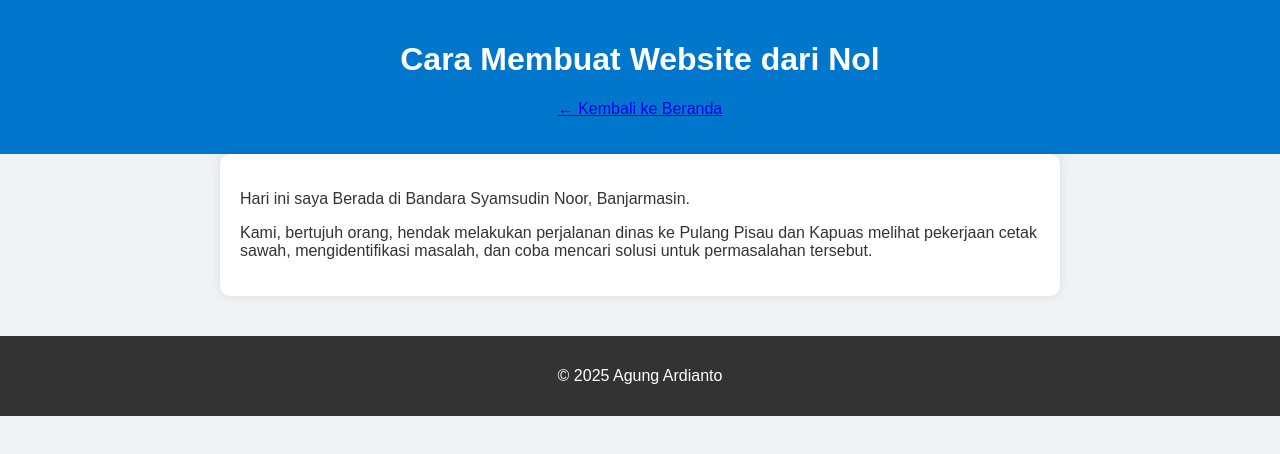
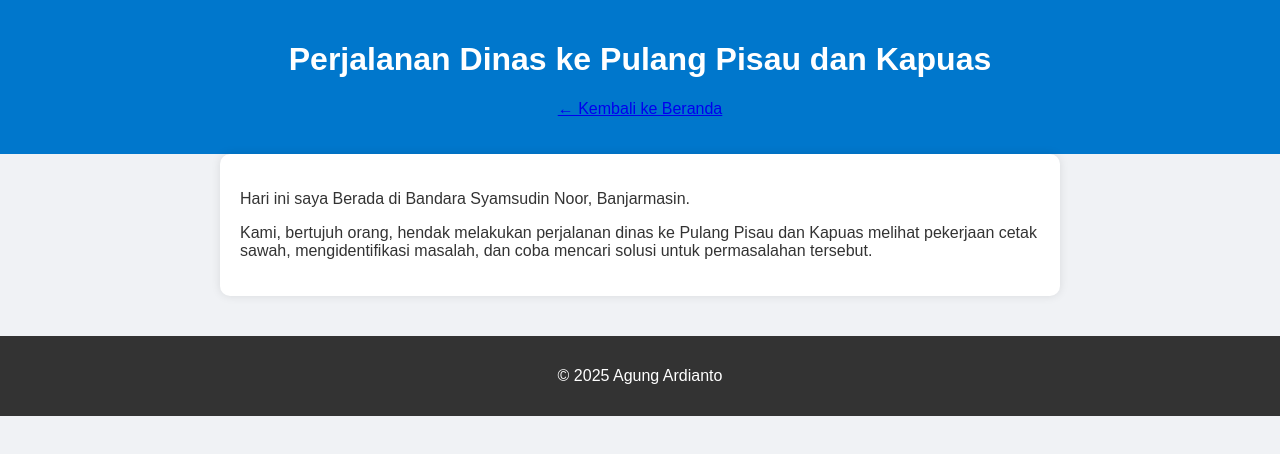
Before and after one commit to ardigung/website-ku, a plain HTML site: page post2.html in a window 1280 px wide. Drawn offline with Linux system fonts and the light colour scheme.

Commit message:
Update post2.html

```diff
--- a/post2.html
+++ b/post2.html
@@ -8,7 +8,7 @@
 </head>
 <body>
   <header>
-    <h1>Cara Membuat Website dari Nol</h1>
+    <h1>Perjalanan Dinas ke Pulang Pisau dan Kapuas</h1>
     <p><a href="index.html">← Kembali ke Beranda</a></p>
   </header>
 
```
